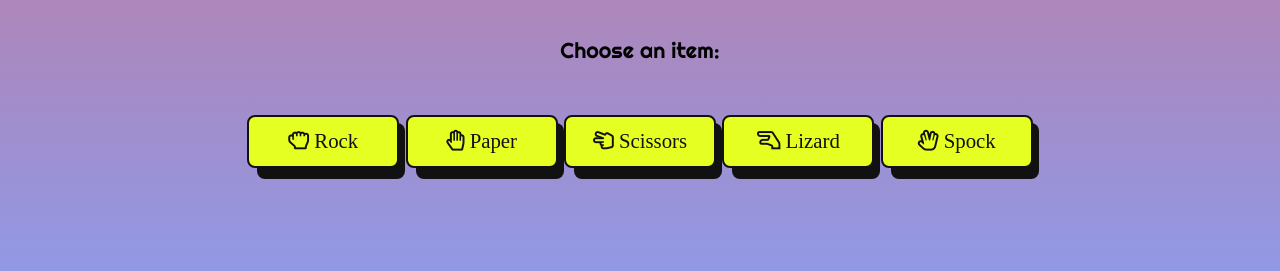
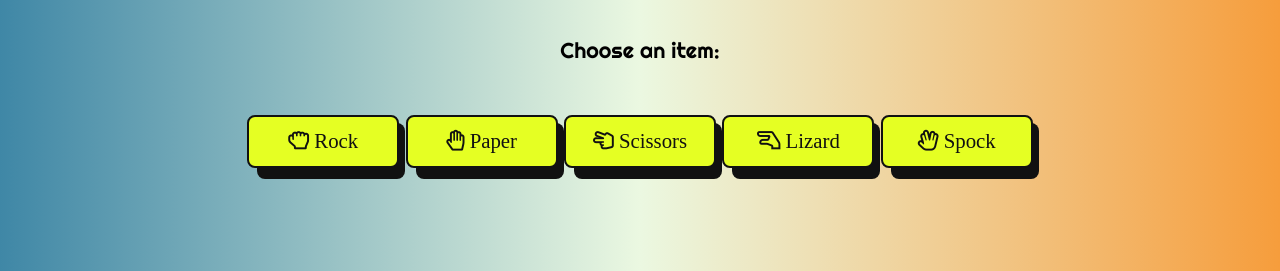
Before and after one commit to fecordos/rock-paper-scissors, a plain HTML site: page index.html in a window 1280 px wide. Shown: the part 529-800 px from the top of the page. Drawn offline with Linux system fonts and the light colour scheme; a web font is replaced by a local one.

Commit message:
Changed the background color

```diff
--- a/main.css
+++ b/main.css
@@ -10,8 +10,7 @@
   justify-content: center;
   align-items: center;
   height: 100vh;
-  background: linear-gradient(#e66465, #9198e5);
-  /* background: linear-gradient(0.25turn, #3f87a6, #ebf8e1, #f69d3c); */
+  background: linear-gradient(0.25turn, #3f87a6, #ebf8e1, #f69d3c);
 }
 
 h1 {
```
